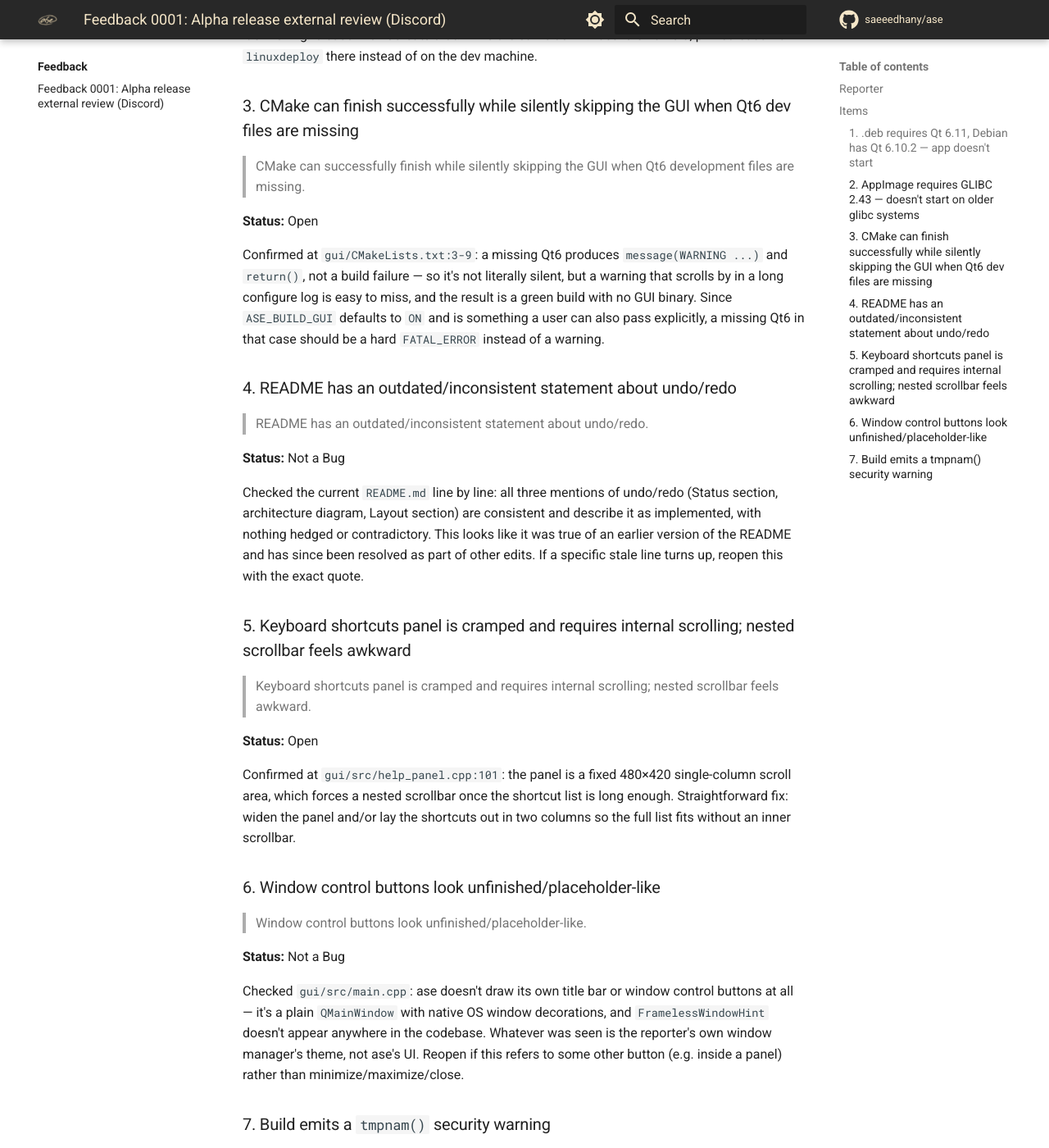
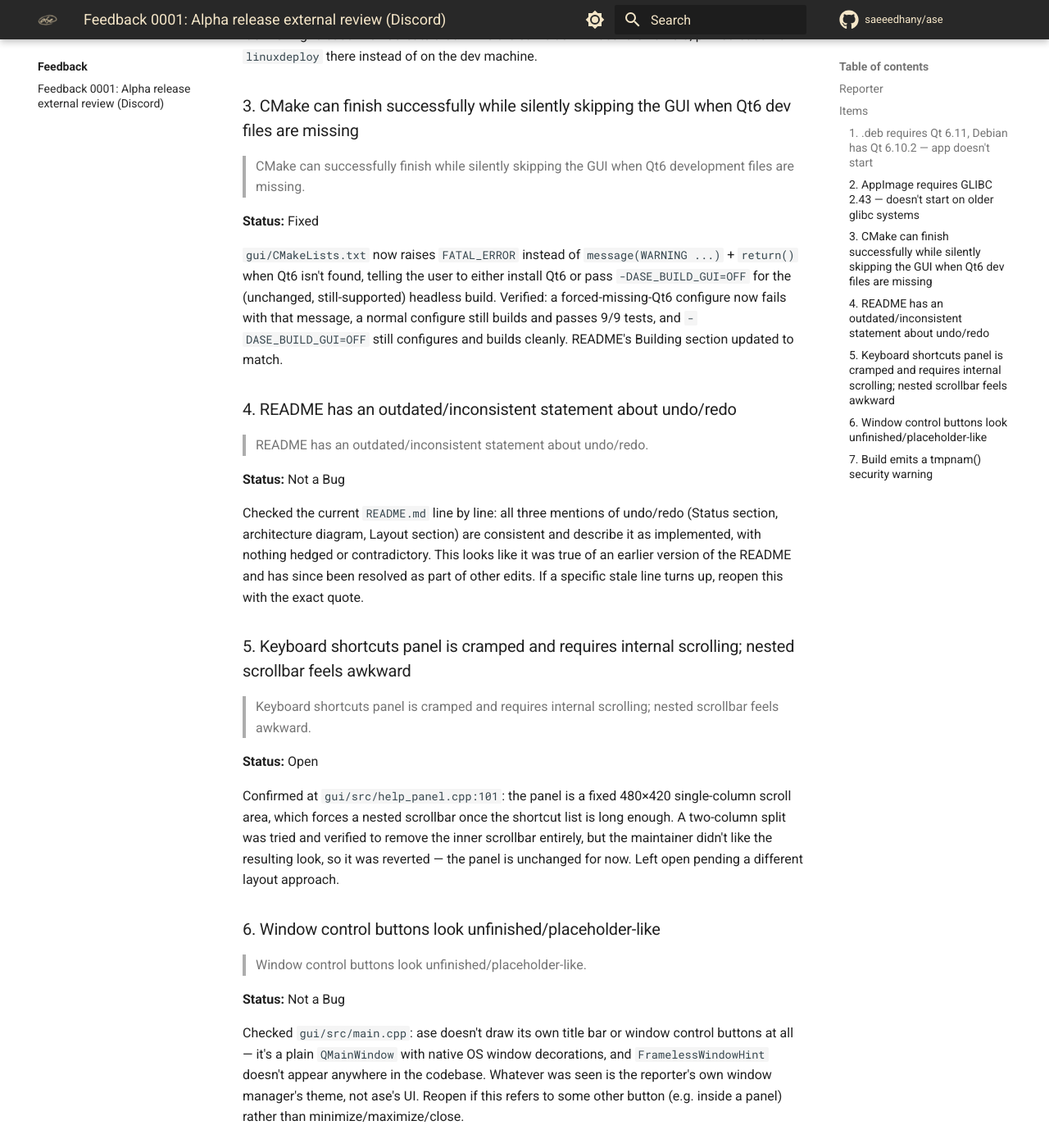
Before and after one commit to saeeedhany/ase, an MkDocs documentation site: the page built from docs/feedback/0001-alpha-release-external-review.md, in a window 1280 px wide and 1400 px high, scrolled down 1095 px. Shown: the whole window at 82% size. Built offline with MkDocs 1.6.1 and Material for MkDocs 9.7.7, drawn with Linux system fonts in a browser that asks for light colours; comment, search, counter and statistics services are not loaded; some of the changed text lies outside the part shown.

Commit message:
Fix two real issues from the first external feedback batch
- gui/CMakeLists.txt: missing Qt6 now hard-fails the configure
  (FATAL_ERROR) instead of silently skipping the GUI target with an
  easy-to-miss warning, since ASE_BUILD_GUI defaults to ON. README
  updated to match; -DASE_BUILD_GUI=OFF still works for headless.
- core/CMakeLists.txt: vendored Lua now builds with LUA_USE_POSIX,
  fixing the tmpnam() security warning by using Lua's own mkstemp()
  path instead of the unsafe ISO fallback.

Both verified with real configure/build/ctest runs, including a
forced-missing-Qt6 configure to confirm the new failure path.

See docs/feedback/0001-alpha-release-external-review.md (items 3, 7).

```diff
--- a/docs/feedback/0001-alpha-release-external-review.md
+++ b/docs/feedback/0001-alpha-release-external-review.md
@@ -46,15 +46,15 @@
 
 > CMake can successfully finish while silently skipping the GUI when Qt6 development files are missing.
 
-**Status:** Open
+**Status:** Fixed
 
-Confirmed at `gui/CMakeLists.txt:3-9`: a missing Qt6 produces
-`message(WARNING ...)` and `return()`, not a build failure — so it's
-not literally silent, but a warning that scrolls by in a long
-configure log is easy to miss, and the result is a green build with no
-GUI binary. Since `ASE_BUILD_GUI` defaults to `ON` and is something a
-user can also pass explicitly, a missing Qt6 in that case should be a
-hard `FATAL_ERROR` instead of a warning.
+`gui/CMakeLists.txt` now raises `FATAL_ERROR` instead of `message(WARNING ...)` + `return()`
+when Qt6 isn't found, telling the user to either install Qt6 or pass
+`-DASE_BUILD_GUI=OFF` for the (unchanged, still-supported) headless
+build. Verified: a forced-missing-Qt6 configure now fails with that
+message, a normal configure still builds and passes 9/9 tests, and
+`-DASE_BUILD_GUI=OFF` still configures and builds cleanly. README's
+Building section updated to match.
 
 ### 4. README has an outdated/inconsistent statement about undo/redo
 
@@ -77,9 +77,11 @@
 
 Confirmed at `gui/src/help_panel.cpp:101`: the panel is a fixed
 480×420 single-column scroll area, which forces a nested scrollbar
-once the shortcut list is long enough. Straightforward fix: widen the
-panel and/or lay the shortcuts out in two columns so the full list
-fits without an inner scrollbar.
+once the shortcut list is long enough. A two-column split was tried
+and verified to remove the inner scrollbar entirely, but the
+maintainer didn't like the resulting look, so it was reverted — the
+panel is unchanged for now. Left open pending a different layout
+approach.
 
 ### 6. Window control buttons look unfinished/placeholder-like
 
@@ -98,11 +100,10 @@
 
 > Build emits a tmpnam() security warning.
 
-**Status:** Open
+**Status:** Fixed
 
-Confirmed — it comes from vendored Lua (`_deps/lua-src/loslib.c`), not
-ase's own code. `FetchContent` builds Lua without defining
-`LUA_USE_POSIX`/`LUA_USE_LINUX`, so Lua falls back to its unsafe ISO
-`tmpnam()` path instead of its own `mkstemp()`-based POSIX path. Since
-the project is already POSIX-only for Lua, adding that compile
-definition to the fetched target is a one-line fix with no downside.
+Added `target_compile_definitions(lua_runtime PRIVATE LUA_USE_POSIX)`
+in `core/CMakeLists.txt` (POSIX-only build, matching how the rest of
+the project already treats Lua). Verified: a full clean rebuild
+produces zero occurrences of `tmpnam` in the build log, and all 9/9
+tests still pass.
```
Also changed, not shown: README.md (+3 -2 lines), docs/ROADMAP.md (+6 -5 lines), 2 other files.
